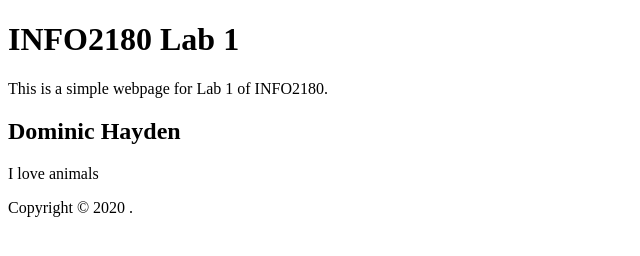
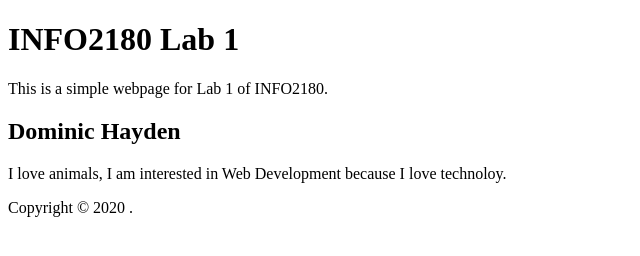
Before and after one commit to Dominic-Hayden/info2180-lab1, a plain HTML site: page index.html in a window 1280 px wide. Shown: the whole page, without its empty margins (0-640 px from the left). Drawn offline with Linux system fonts and the light colour scheme.

```diff
--- a/index.html
+++ b/index.html
@@ -13,7 +13,7 @@
     </header>
     <main>
         <h2>Dominic Hayden</h2>
-        <p>I love animals</p>
+        <p>I love animals, I am interested in Web Development because I love technoloy.</p>
     </main>
     <footer>
         <p>Copyright &copy; 2020 <Dominic Hayden>.</p>
```
